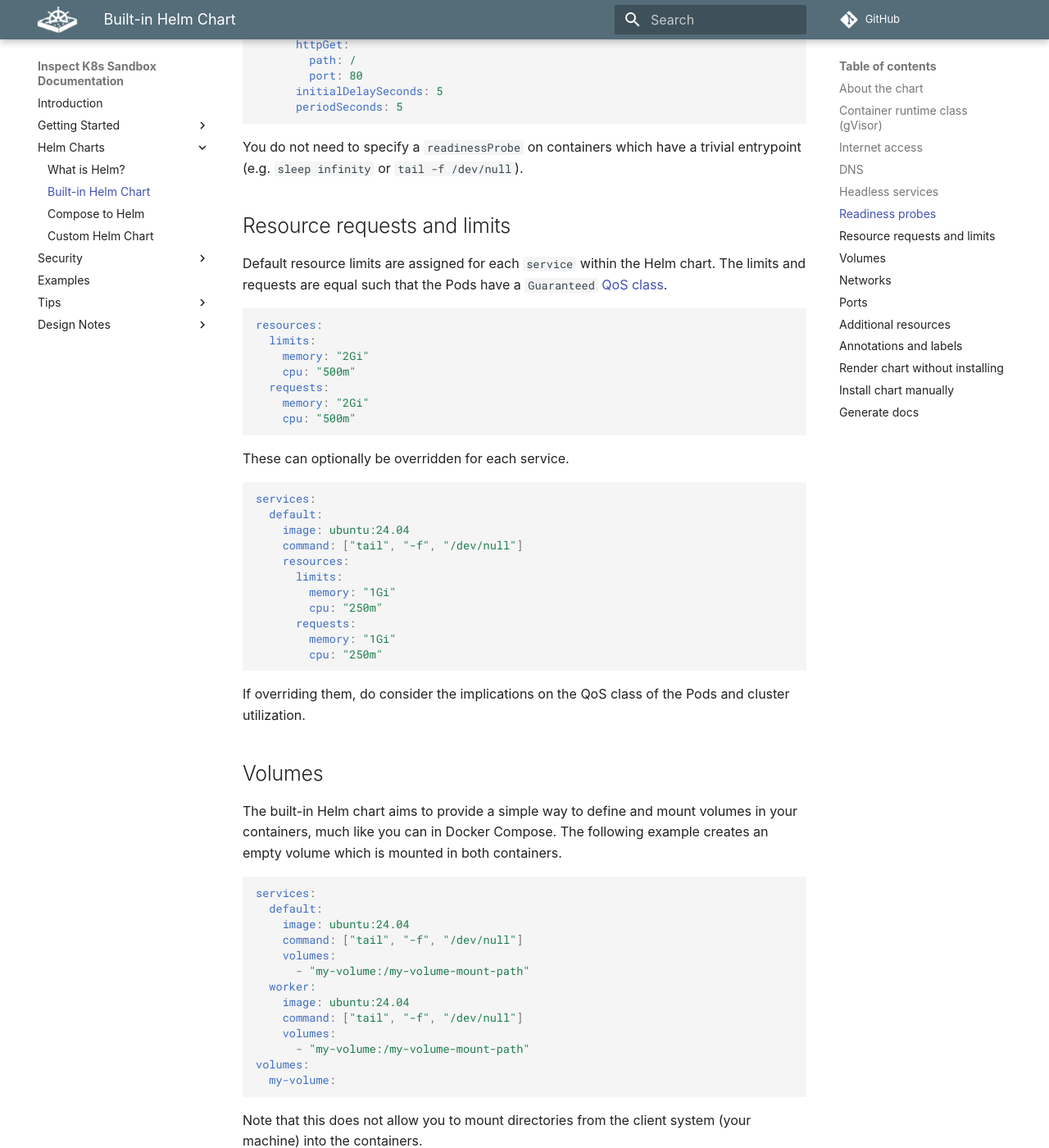
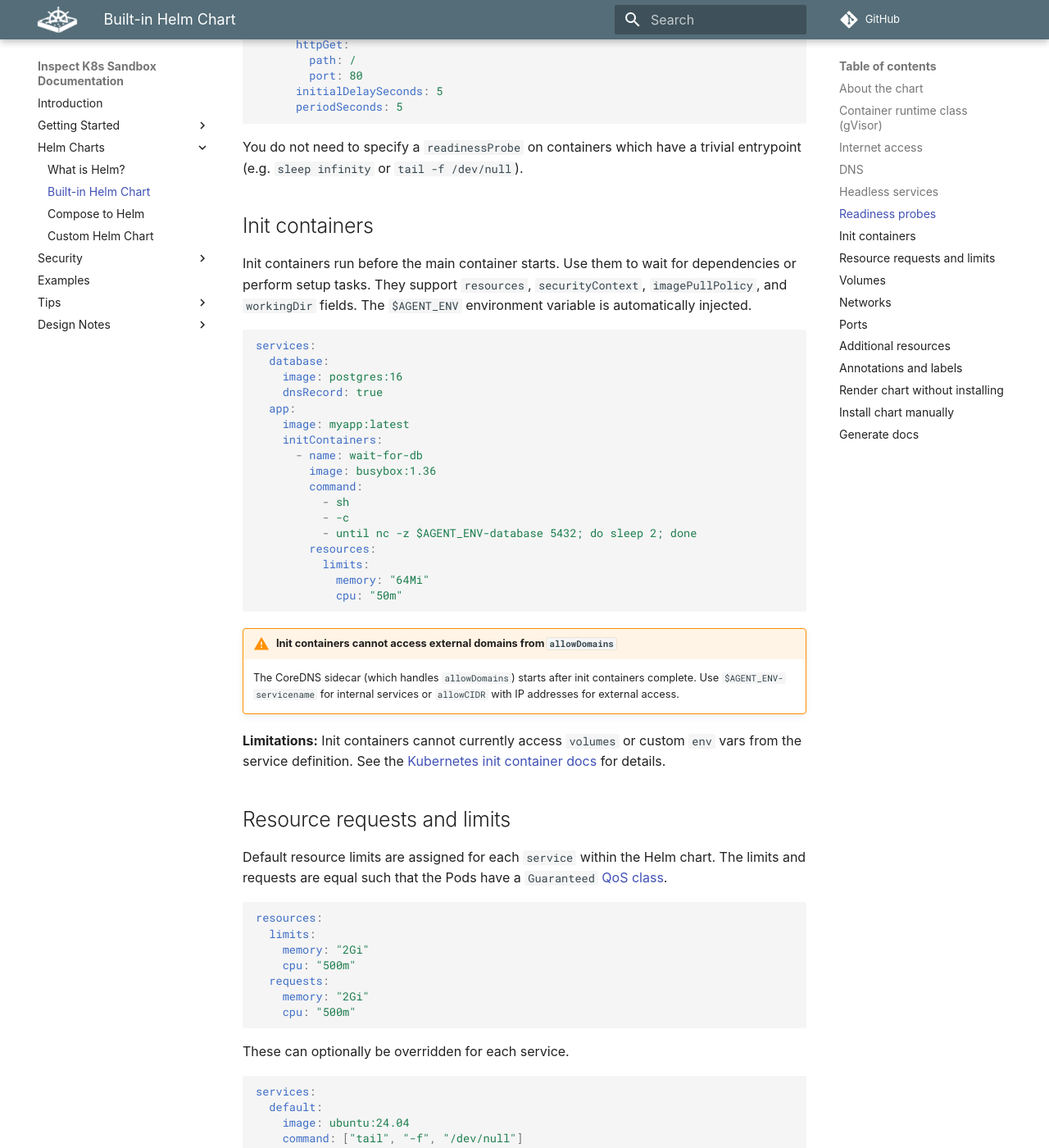
Before and after one commit to UKGovernmentBEIS/inspect_k8s_sandbox, an MkDocs documentation site: the page built from docs/docs/helm/built-in-chart.md, in a window 1280 px wide and 1400 px high, scrolled down 3846 px. Shown: the whole window at 82% size. Built offline with MkDocs 1.6.1 and Material for MkDocs 9.7.7, drawn with Linux system fonts in a browser that asks for light colours; some web fonts are replaced; comment, search, counter and statistics services are not loaded.

Commit message:
Additional changes

````diff
--- a/docs/docs/helm/built-in-chart.md
+++ b/docs/docs/helm/built-in-chart.md
@@ -231,6 +231,42 @@ services:
 
 You do not need to specify a `readinessProbe` on containers which have a trivial
 entrypoint (e.g. `sleep infinity` or `tail -f /dev/null`).
+
+## Init containers
+
+Init containers run before the main container starts. Use them to wait for dependencies
+or perform setup tasks. They support `resources`, `securityContext`, `imagePullPolicy`,
+and `workingDir` fields. The `$AGENT_ENV` environment variable is automatically injected.
+
+```yaml
+services:
+  database:
+    image: postgres:16
+    dnsRecord: true
+  app:
+    image: myapp:latest
+    initContainers:
+      - name: wait-for-db
+        image: busybox:1.36
+        command:
+          - sh
+          - -c
+          - until nc -z $AGENT_ENV-database 5432; do sleep 2; done
+        resources:
+          limits:
+            memory: "64Mi"
+            cpu: "50m"
+```
+
+!!! warning "Init containers cannot access external domains from `allowDomains`"
+
+    The CoreDNS sidecar (which handles `allowDomains`) starts after init containers
+    complete. Use `$AGENT_ENV-servicename` for internal services or `allowCIDR` with IP
+    addresses for external access.
+
+**Limitations:** Init containers cannot currently access `volumes` or custom `env` vars
+from the service definition. See the [Kubernetes init container
+docs](https://kubernetes.io/docs/concepts/workloads/pods/init-containers/) for details.
 
 ## Resource requests and limits
 
````
Also changed, not shown: src/k8s_sandbox/resources/helm/agent-env/templates/services.yaml (+20 -6 lines), src/k8s_sandbox/resources/helm/agent-env/values.yaml (+6 -1 lines), src/k8s_sandbox/resources/helm/agent-env/README.md, 3 other files.
